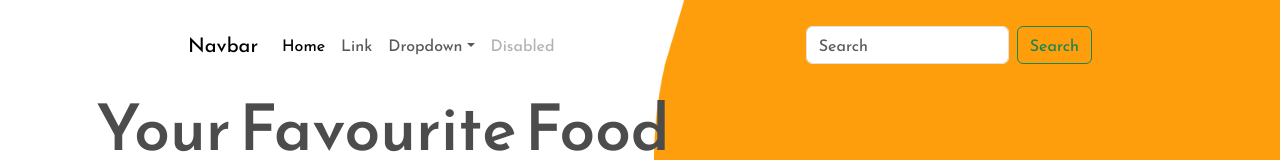
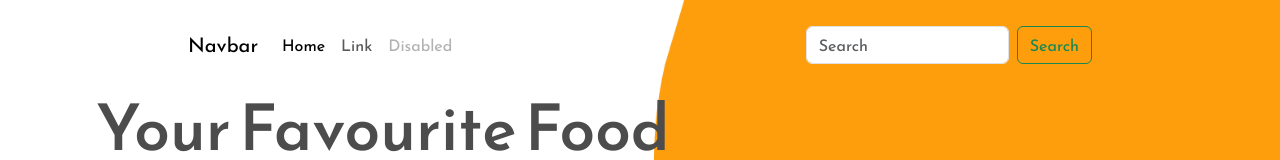
Before and after one commit to T-Luxshan/restaurant, a React (Create React App) app: page / in a window 1280 px wide. Shown: the top 160 px of the page. Built offline with nearby package versions, Linux system fonts and the light colour scheme.

Commit message:
NavBar update

```diff
--- a/src/Components/NavBar.jsx
+++ b/src/Components/NavBar.jsx
@@ -18,17 +18,7 @@
         <li className="nav-item">
           <a className="nav-link" href="#">Link</a>
         </li>
-        <li className="nav-item dropdown">
-          <a className="nav-link dropdown-toggle" href="#" id="navbarDropdown" role="button" data-bs-toggle="dropdown" aria-expanded="false">
-            Dropdown
-          </a>
-          <ul className="dropdown-menu" aria-labelledby="navbarDropdown">
-            <li><a className="dropdown-item" href="#">Action</a></li>
-            <li><a className="dropdown-item" href="#">Another action</a></li>
-            <li><hr className="dropdown-divider" /></li>
-            <li><a className="dropdown-item" href="#">Something else here</a></li>
-          </ul>
-        </li>
+
         <li className="nav-item">
           <a className="nav-link disabled" href="#" tabindex="-1" aria-disabled="true">Disabled</a>
         </li>
@@ -42,7 +32,6 @@
 </nav>
 
 </div>
-
      );
 }
 
```
